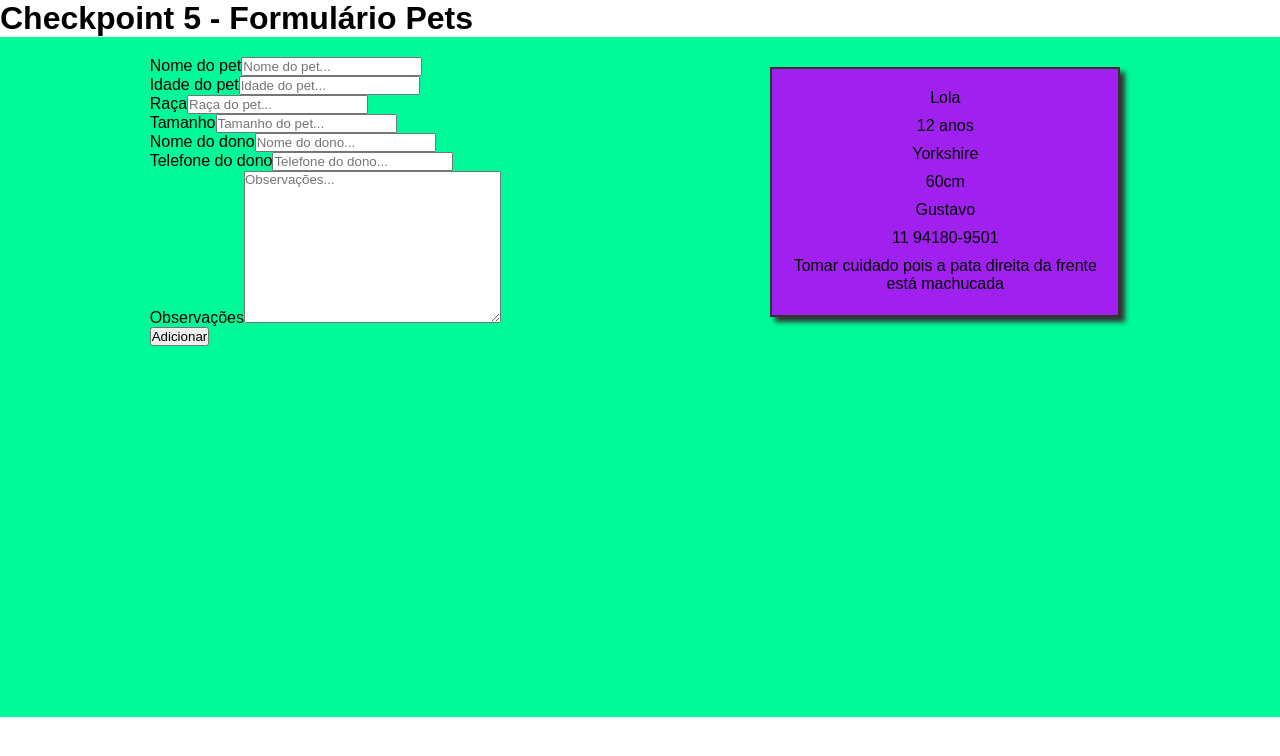
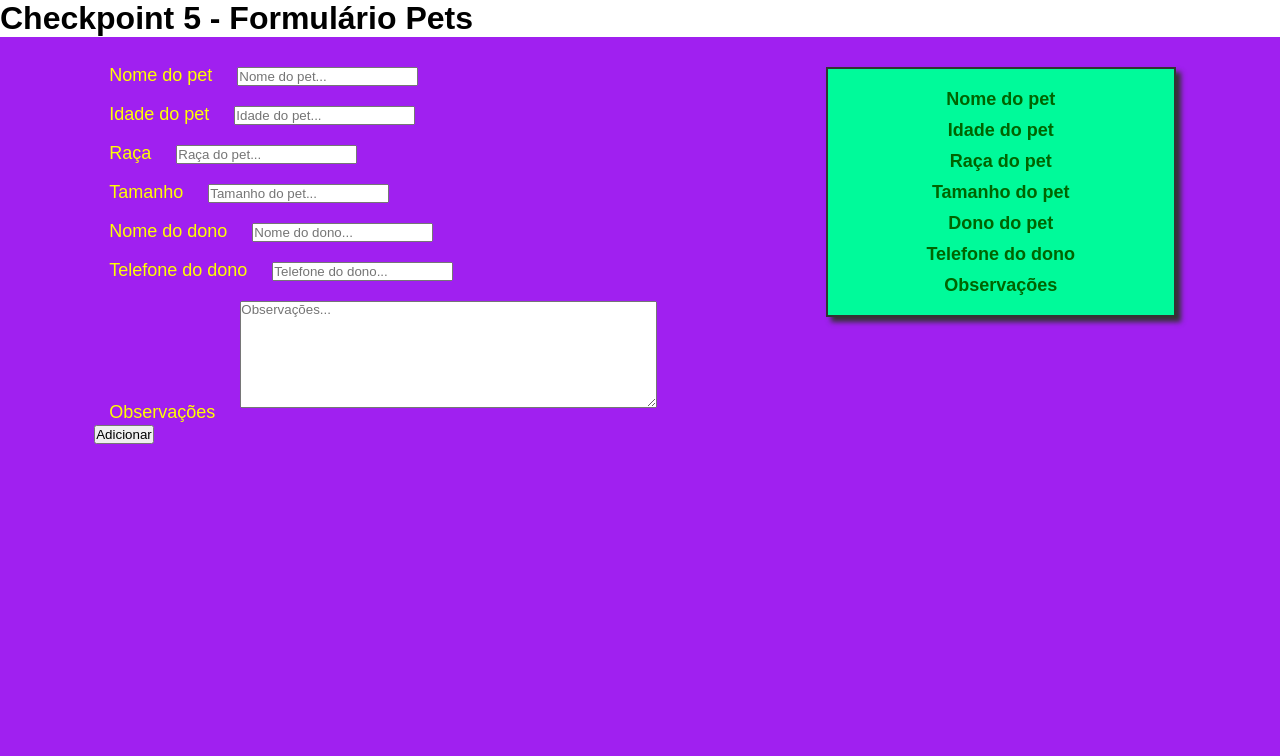
Before and after one commit to GuWuelta/react-app-pet, a React (Create React App) app: page / in a window 1280 px wide. Shown: the top 756 px of the page. Built offline with nearby package versions, Linux system fonts and the light colour scheme.

Commit message:
Alguns styles dps componentes alterados

```diff
--- a/src/components/FormCadastros.jsx
+++ b/src/components/FormCadastros.jsx
@@ -30,7 +30,7 @@ export default function FormCadastros(props) {
             </div>
             <div>
                 <label>Observações</label>
-                <textarea name="observacoes" cols="30" rows="10" placeholder='Observações...' value={props.novoCadastro.observacoes} onChange={props.oQueFoiDigitado}></textarea>
+                <textarea name="observacoes" cols="50" rows="7" placeholder='Observações...' value={props.novoCadastro.observacoes} onChange={props.oQueFoiDigitado}></textarea>
             </div>
             <div>
                 <button type='submit'>Adicionar</button>
--- a/src/components/PetCadastro.jsx
+++ b/src/components/PetCadastro.jsx
@@ -7,13 +7,13 @@ export default function ListaTarefas() {
 
     const[cadastro, setCadastro] = useState([
       {
-      nome : "Lola",
-      idade : "12 anos",
-      raca : "Yorkshire",
-      tamanho : "60cm",
-      nomeDono : "Gustavo",
-      telDono : "11 94180-9501",
-      observacoes : "Tomar cuidado pois a pata direita da frente está machucada"
+      nome : "Nome do pet",
+      idade : "Idade do pet",
+      raca : "Raça do pet",
+      tamanho : "Tamanho do pet",
+      nomeDono : "Dono do pet",
+      telDono : "Telefone do dono",
+      observacoes : "Observações"
       }
     ])
 
--- a/src/style/styled.js
+++ b/src/style/styled.js
@@ -5,14 +5,20 @@ import styled from 'styled-components'
 export const DivLista = styled.div`
     width: 100%;
     padding: 20px;
-    min-height: 85vh;
-    background-color: #00FA9A;
+    min-height: 100vh;
+    background-color: #A020F0;
     display: flex; flex-wrap: wrap;
     justify-content: space-around;
+    color: #FFFF00;
+    font-size: 18px;
+    padding-bottom: px;
+    input{margin: 10px}
+    textarea{margin:10px}
+    label{margin: 15px}
 `
 
 export const DivTarefa = styled.div`
-    background-color: #A020F0;
+    background-color: #00FA9A;
     border: 2px solid #333;
     box-shadow: 5px 5px 5px #333;
     padding: 20px;
@@ -20,5 +26,8 @@ export const DivTarefa = styled.div`
     width: 350px;
     height: 250px;
     margin: 10px;
-    h2,p{ padding-bottom: 10px; }
+    p{ padding-bottom: 10px; }
+    color: #006400;
+    font-size: 18px;
+    font-weight: bolder;
 `
```
